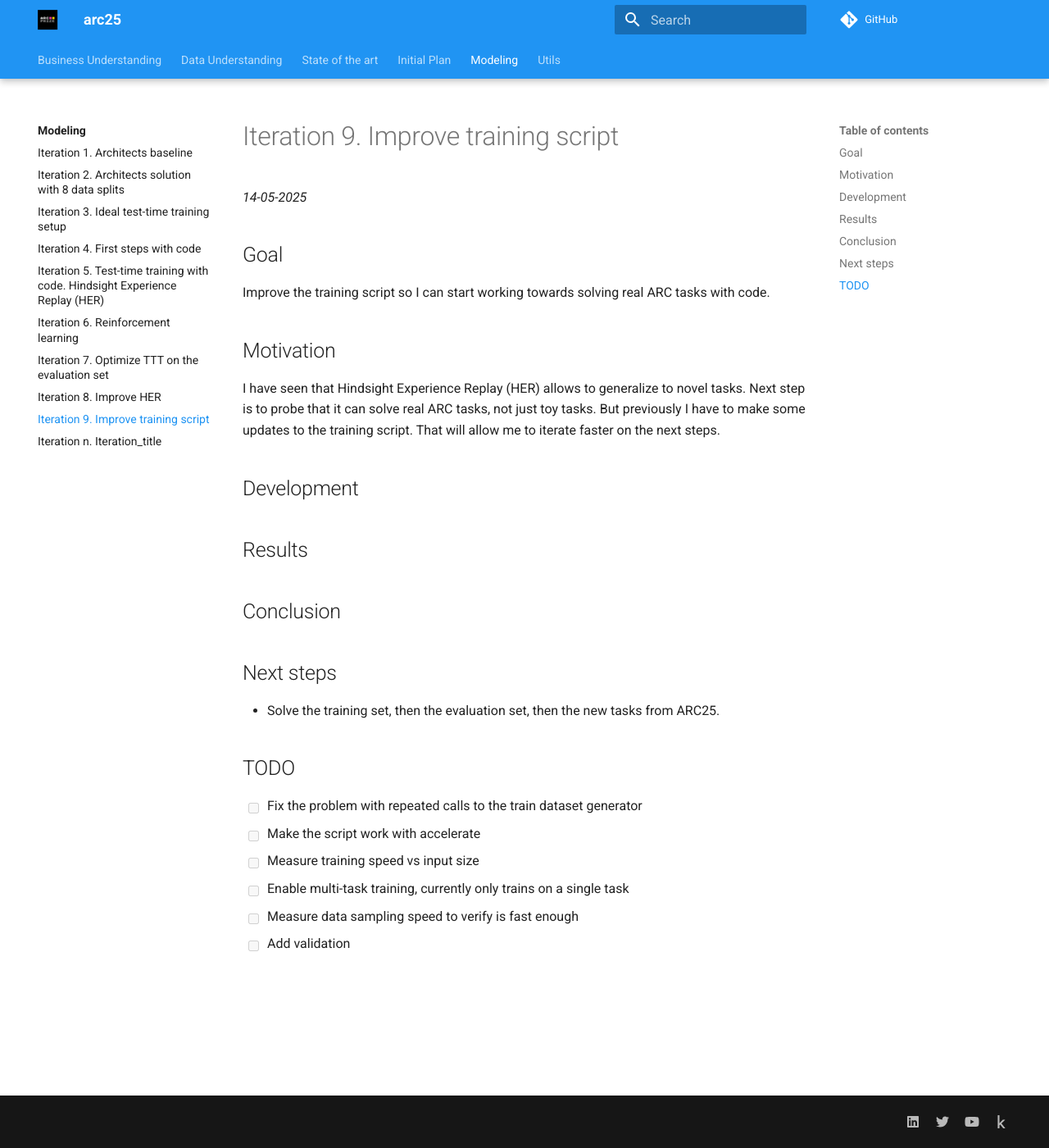
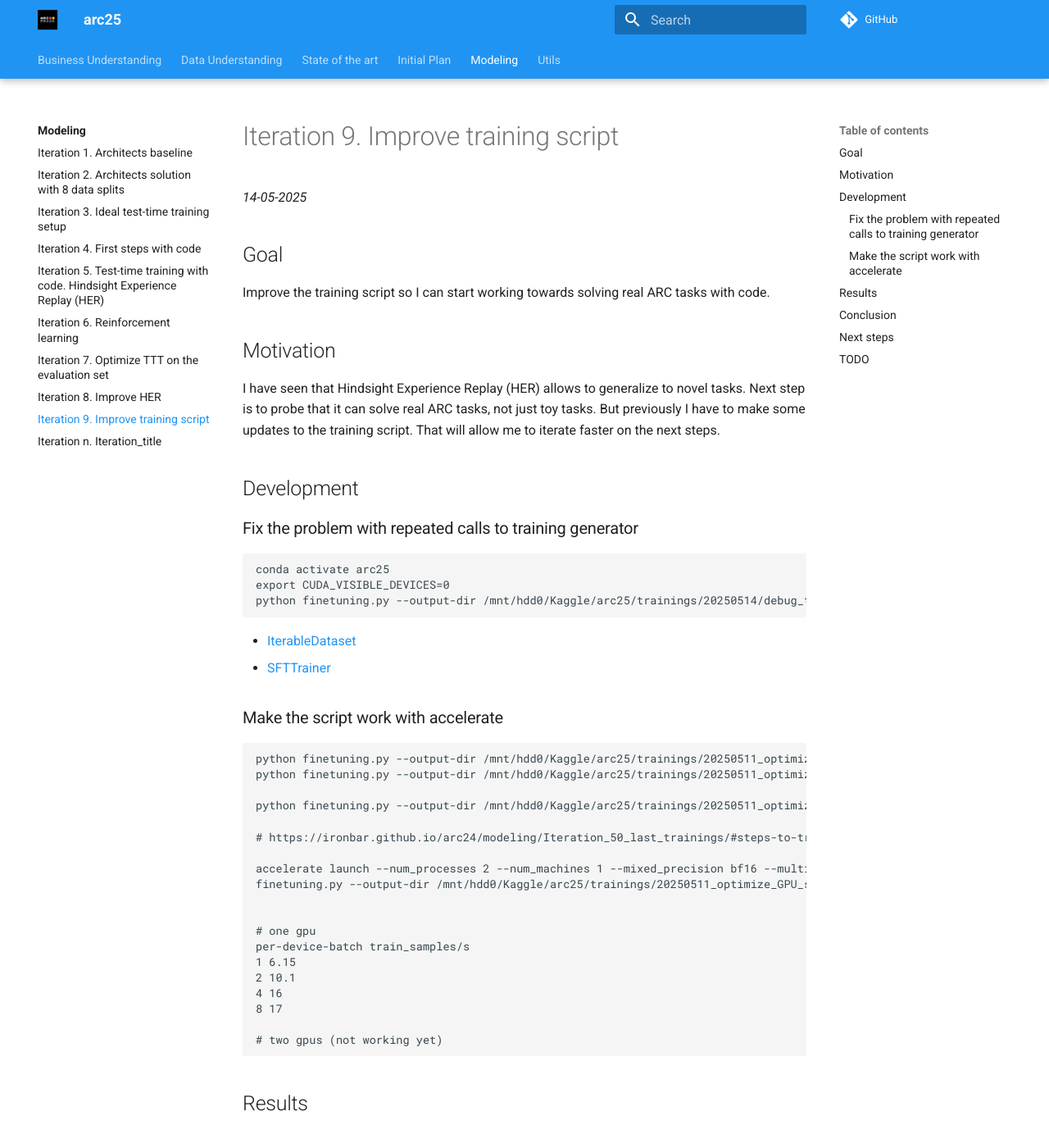
Before and after one commit to ironbar/arc25, an MkDocs documentation site: the page built from docs/modeling/Iteration_09_improve_training_script.md, in a window 1280 px wide and 1400 px high. Shown: the whole window at 82% size. Built offline with MkDocs 1.6.1 and Material for MkDocs 9.7.7, drawn with Linux system fonts in a browser that asks for light colours; comment, search, counter and statistics services are not loaded.

Commit message:
fix: resolve issues with training generator and enhance script compatibility with accelerate

````diff
--- a/docs/modeling/Iteration_09_improve_training_script.md
+++ b/docs/modeling/Iteration_09_improve_training_script.md
@@ -13,6 +13,41 @@ to probe that it can solve real ARC tasks, not just toy tasks. But previously I
 to the training script. That will allow me to iterate faster on the next steps.
 
 ## Development
+
+### Fix the problem with repeated calls to training generator
+
+```bash
+conda activate arc25
+export CUDA_VISIBLE_DEVICES=0
+python finetuning.py --output-dir /mnt/hdd0/Kaggle/arc25/trainings/20250514/debug_training_generator --device-map auto --random-seed 5 --max-steps 11 --n-gpus 1 --per-device-train-batch-size 1 --batch-size 16 --max-seq-len 1024 --no-log-to-wandb --no-resume-from-checkpoint
+```
+
+- [IterableDataset](https://huggingface.co/docs/datasets/v3.6.0/en/package_reference/main_classes#datasets.IterableDataset)
+- [SFTTrainer](https://huggingface.co/docs/trl/en/sft_trainer#trl.SFTTrainer)
+
+### Make the script work with accelerate
+
+```bash
+python finetuning.py --output-dir /mnt/hdd0/Kaggle/arc25/trainings/20250511_optimize_GPU_sage/random_seed_5_no_dora --device-map auto --random-seed 5 --max-steps 50 --n-gpus 1 --per-device-train-batch-size 1 --batch-size 16 --max-seq-len 4096
+python finetuning.py --output-dir /mnt/hdd0/Kaggle/arc25/trainings/20250511_optimize_GPU_sage/per-device-batch-size-8 --device-map auto --random-seed 5 --max-steps 20 --n-gpus 1 --per-device-train-batch-size 8 --batch-size 16 --max-seq-len 4096
+
+python finetuning.py --output-dir /mnt/hdd0/Kaggle/arc25/trainings/20250511_optimize_GPU_sage/per-device-batch-size-4_2gpus --device-map auto --random-seed 5 --max-steps 20 --n-gpus 2 --per-device-train-batch-size 8 --batch-size 16 --max-seq-len 4096
+
+# https://ironbar.github.io/arc24/modeling/Iteration_50_last_trainings/#steps-to-train-the-model
+
+accelerate launch --num_processes 2 --num_machines 1 --mixed_precision bf16 --multi_gpu \
+finetuning.py --output-dir /mnt/hdd0/Kaggle/arc25/trainings/20250511_optimize_GPU_sage/per-device-batch-size-8_2gpus_accelerate --device-map None --random-seed 5 --max-steps 40 --n-gpus 2 --per-device-train-batch-size 8 --batch-size 16 --max-seq-len 512
+
+
+# one gpu
+per-device-batch train_samples/s
+1 6.15
+2 10.1
+4 16
+8 17
+
+# two gpus (not working yet)
+```
 
 ## Results
 
````
